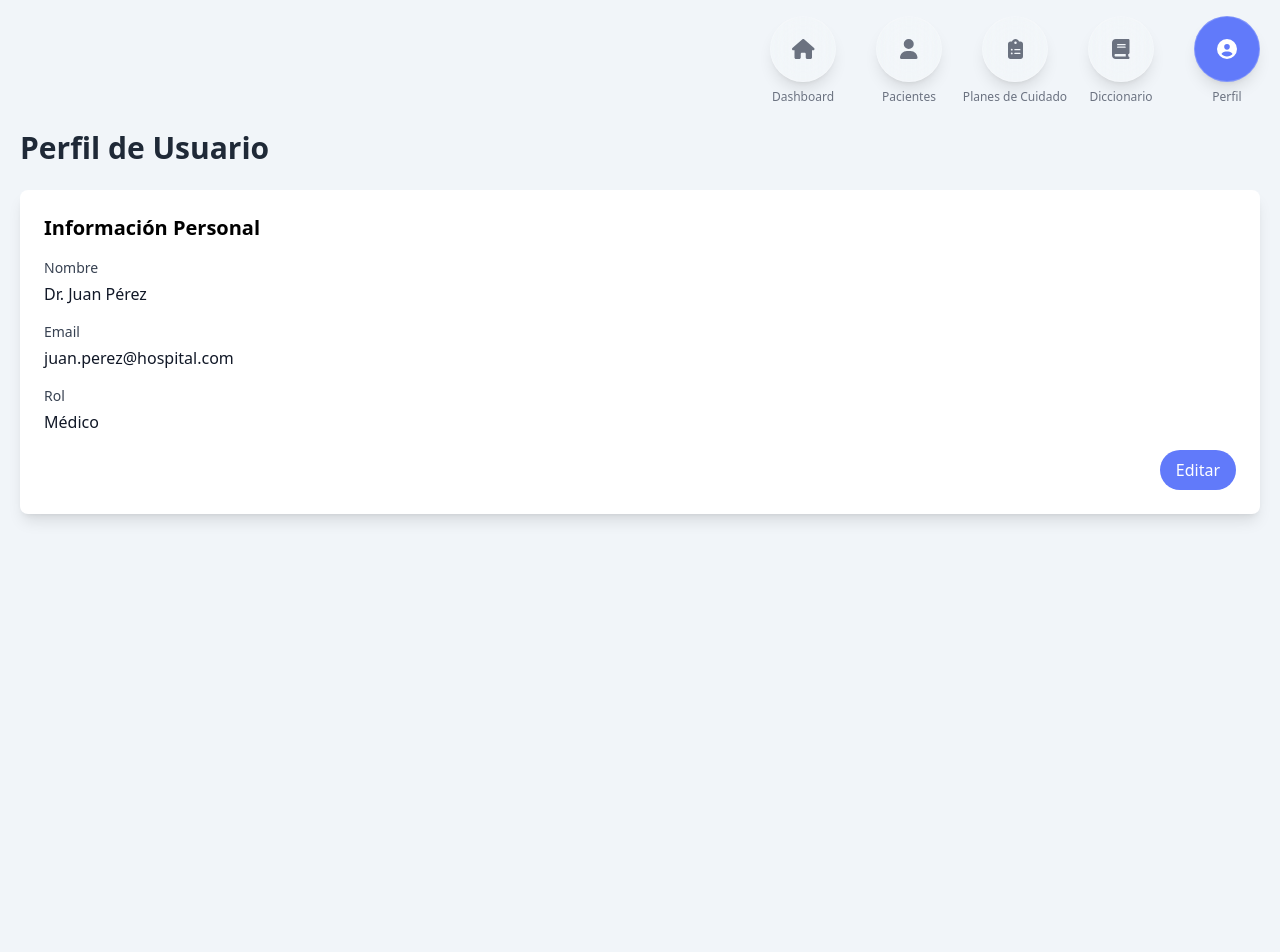
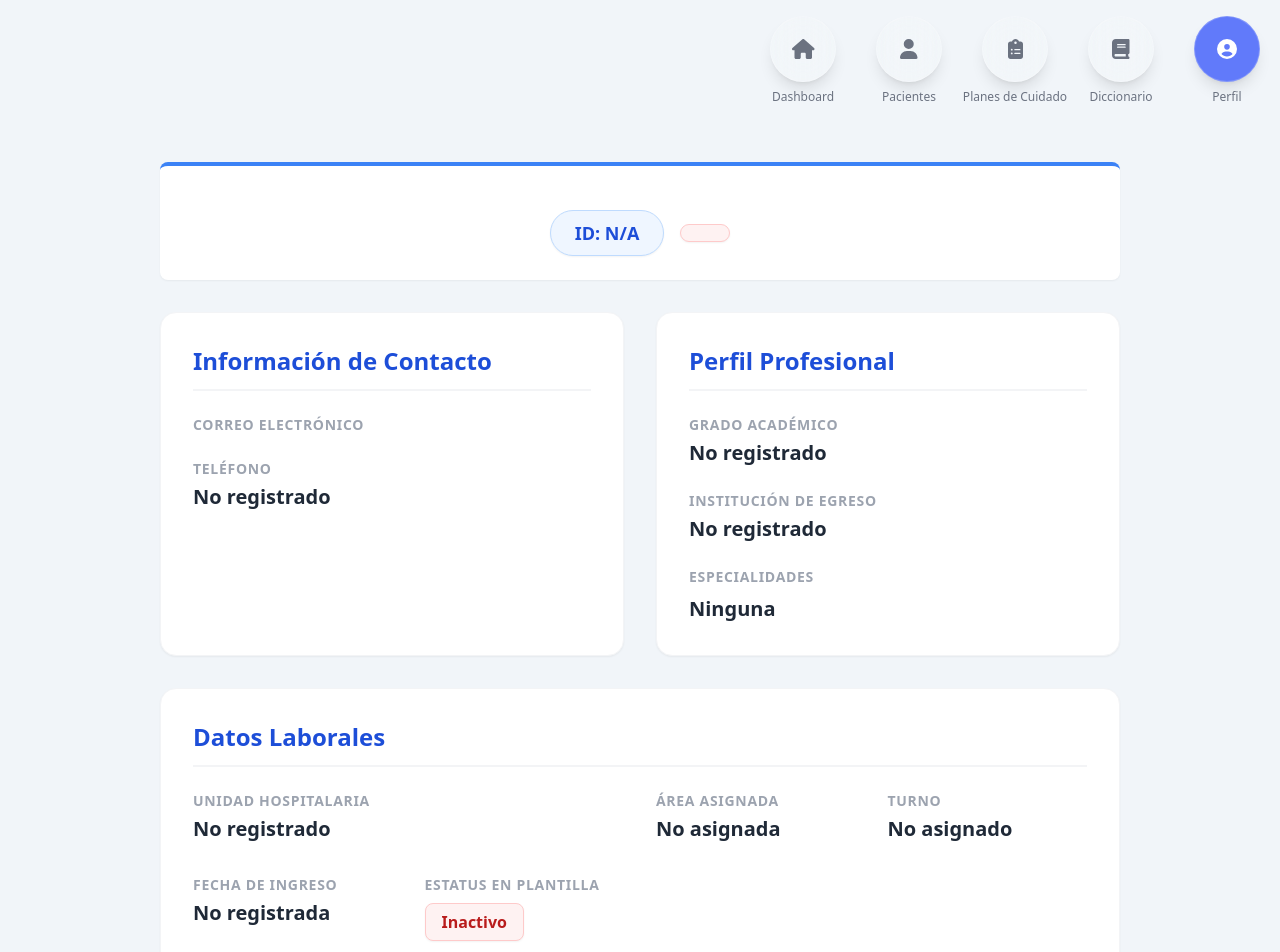
Before and after one commit to PabloHdzDev/3N-Care-Plans, a React (Vite) app: page /profile in a window 1280 px wide. Shown: the top 952 px of the page. Before the commit the page ends 800 px from the top, so only its background shows below. Built offline with nearby package versions, Linux system fonts and the light colour scheme; sample sign-in values are in the browser's storage.

Commit message:
Se agrega vista perfil dinamica

```diff
--- a/src/views/ProfileView.jsx
+++ b/src/views/ProfileView.jsx
@@ -1,76 +1,151 @@
-import { useState } from 'react';
-import Button from '@/components/shared/Button';
+import { useState, useEffect } from 'react';
+import { useNavigate } from 'react-router-dom';
 
 export default function ProfileView() {
-    const [isEditing, setIsEditing] = useState(false);
+    const navigate = useNavigate();
+
     const [user, setUser] = useState({
-        name: 'Dr. Juan Pérez',
-        email: 'juan.perez@hospital.com',
-        role: 'Médico',
+        cuenta: { id_interno: '', correo_electronico: '', rol: '', estado_cuenta: '' },
+        identidad: { nombre: '', apellido_paterno: '', apellido_materno: '' },
+        contacto: { telefono: '' },
+        perfil_profesional: { grado_academico: '', especialidades: [], institucion_egreso: '' },
+        datos_laborales: { unidad_hospitalaria: '', area_asignada: '', turno: '', fecha_ingreso: '', esta_activo: false }
     });
 
-    const handleSave = () => {
-        setIsEditing(false);
-        // Aquí podrías enviar los datos actualizados a una API
+    useEffect(() => {
+        const storedUser = sessionStorage.getItem('user');
+        if (storedUser) {
+            const userData = JSON.parse(storedUser);
+            setUser(prevUser => ({
+                ...prevUser,
+                cuenta: { ...prevUser.cuenta, ...(userData.cuenta || {}) },
+                identidad: { ...prevUser.identidad, ...(userData.identidad || {}) },
+                contacto: { ...prevUser.contacto, ...(userData.contacto || {}) },
+                perfil_profesional: { ...prevUser.perfil_profesional, ...(userData.perfil_profesional || {}) },
+                datos_laborales: { ...prevUser.datos_laborales, ...(userData.datos_laborales || {}) }
+            }));
+        }
+    }, []);
+
+    const handleLogout = () => {
+        sessionStorage.removeItem('user');
+        localStorage.removeItem('user');
+        navigate('/'); // Redirige a la vista de login
     };
 
     return (
-        <div className="space-y-6">
-            <h1 className="text-3xl font-bold text-gray-800">Perfil de Usuario</h1>
+        <div className="max-w-5xl mx-auto w-full px-4 sm:px-6 lg:px-8 py-8 space-y-8">
 
-            <div className="bg-white p-6 rounded-lg shadow-lg">
-                <h2 className="text-xl font-semibold mb-4">Información Personal</h2>
-
-                {/* Nombre */}
-                <div className="mb-4">
-                    <label className="block text-sm font-medium text-gray-700">Nombre</label>
-                    {isEditing ? (
-                        <input
-                            type="text"
-                            value={user.name}
-                            onChange={(e) => setUser({ ...user, name: e.target.value })}
-                            className="mt-1 block w-full rounded-md border-gray-300 shadow-sm focus:border-blue-500 focus:ring-blue-500"
-                        />
-                    ) : (
-                        <p className="mt-1 text-gray-900">{user.name}</p>
-                    )}
+            <div className="flex flex-col items-center justify-center bg-white p-6 rounded-lg shadow-sm border-t-4 border-blue-500 gap-4 text-center">
+                <div>
+                    <h1 className="text-3xl font-bold text-gray-800">
+                        {user.identidad.nombre} {user.identidad.apellido_paterno} {user.identidad.apellido_materno}
+                    </h1>
+                    <p className="text-gray-500 capitalize mt-1 font-medium">
+                        {user.cuenta.rol} {user.datos_laborales.area_asignada ? `| ${user.datos_laborales.area_asignada}` : ''}
+                    </p>
                 </div>
 
-                {/* Email */}
-                <div className="mb-4">
-                    <label className="block text-sm font-medium text-gray-700">Email</label>
-                    {isEditing ? (
-                        <input
-                            type="email"
-                            value={user.email}
-                            onChange={(e) => setUser({ ...user, email: e.target.value })}
-                            className="mt-1 block w-full rounded-md border-gray-300 shadow-sm focus:border-blue-500 focus:ring-blue-500"
-                        />
-                    ) : (
-                        <p className="mt-1 text-gray-900">{user.email}</p>
-                    )}
+                <div className="flex items-center justify-center gap-4">
+                    <span className="bg-blue-50 text-blue-700 px-6 py-2 rounded-full font-bold text-lg border border-blue-200 shadow-sm whitespace-nowrap">
+                        ID: {user.cuenta.id_interno || 'N/A'}
+                    </span>
+                    <span className={`px-6 py-2 rounded-full text-lg font-bold capitalize shadow-sm border whitespace-nowrap ${user.cuenta.estado_cuenta === 'activo' ? 'bg-green-50 text-green-700 border-green-200' : 'bg-red-50 text-red-700 border-red-200'}`}>
+                        {user.cuenta.estado_cuenta}
+                    </span>
+                </div>
+            </div>
+
+            <div className="grid grid-cols-1 lg:grid-cols-2 gap-8">
+
+                <div className="bg-white p-8 rounded-2xl shadow-sm border border-gray-100 hover:shadow-md transition-shadow">
+                    <h2 className="text-2xl font-bold mb-6 text-blue-700 border-b-2 border-gray-100 pb-3">Información de Contacto</h2>
+                    <div className="space-y-6">
+                        <div>
+                            <label className="block text-sm font-bold text-gray-400 uppercase tracking-wider mb-1">Correo Electrónico</label>
+                            <p className="font-semibold text-gray-800 text-xl break-words">{user.cuenta.correo_electronico}</p>
+                        </div>
+                        <div>
+                            <label className="block text-sm font-bold text-gray-400 uppercase tracking-wider mb-1">Teléfono</label>
+                            <p className="font-semibold text-gray-800 text-xl">{user.contacto.telefono || 'No registrado'}</p>
+                        </div>
+                    </div>
                 </div>
 
-                {/* Rol */}
-                <div className="mb-4">
-                    <label className="block text-sm font-medium text-gray-700">Rol</label>
-                    <p className="mt-1 text-gray-900">{user.role}</p>
+                <div className="bg-white p-8 rounded-2xl shadow-sm border border-gray-100 hover:shadow-md transition-shadow">
+                    <h2 className="text-2xl font-bold mb-6 text-blue-700 border-b-2 border-gray-100 pb-3">Perfil Profesional</h2>
+                    <div className="space-y-6">
+                        <div>
+                            <label className="block text-sm font-bold text-gray-400 uppercase tracking-wider mb-1">Grado Académico</label>
+                            <p className="font-semibold text-gray-800 text-xl">{user.perfil_profesional.grado_academico || 'No registrado'}</p>
+                        </div>
+                        <div>
+                            <label className="block text-sm font-bold text-gray-400 uppercase tracking-wider mb-1">Institución de Egreso</label>
+                            <p className="font-semibold text-gray-800 text-xl">{user.perfil_profesional.institucion_egreso || 'No registrado'}</p>
+                        </div>
+                        <div>
+                            <label className="block text-sm font-bold text-gray-400 uppercase tracking-wider mb-2">Especialidades</label>
+                            <div className="flex flex-wrap gap-3">
+                                {user.perfil_profesional.especialidades?.length > 0 ? (
+                                    user.perfil_profesional.especialidades.map((esp, idx) => (
+                                        <span key={idx} className="bg-gray-50 text-gray-700 px-4 py-2 rounded-lg text-base font-medium border border-gray-200 shadow-sm">
+                                            {esp}
+                                        </span>
+                                    ))
+                                ) : (
+                                    <p className="font-semibold text-gray-800 text-xl">Ninguna</p>
+                                )}
+                            </div>
+                        </div>
+                    </div>
                 </div>
 
-                {/* Botones */}
-                <div className="flex justify-end gap-4">
-                    {isEditing ? (
-                        <>
-                            <Button onClick={() => setIsEditing(false)} variant="secondary">
-                                Cancelar
-                            </Button>
-                            <Button onClick={handleSave}>Guardar</Button>
-                        </>
-                    ) : (
-                        <Button onClick={() => setIsEditing(true)}>Editar</Button>
-                    )}
+                <div className="bg-white p-8 rounded-2xl shadow-sm border border-gray-100 hover:shadow-md transition-shadow lg:col-span-2">
+                    <h2 className="text-2xl font-bold mb-6 text-blue-700 border-b-2 border-gray-100 pb-3">Datos Laborales</h2>
+                    <div className="grid grid-cols-1 sm:grid-cols-2 lg:grid-cols-4 gap-8">
+                        <div className="sm:col-span-2">
+                            <label className="block text-sm font-bold text-gray-400 uppercase tracking-wider mb-1">Unidad Hospitalaria</label>
+                            <p className="font-semibold text-gray-800 text-xl">{user.datos_laborales.unidad_hospitalaria || 'No registrado'}</p>
+                        </div>
+                        <div>
+                            <label className="block text-sm font-bold text-gray-400 uppercase tracking-wider mb-1">Área Asignada</label>
+                            <p className="font-semibold text-gray-800 text-xl">{user.datos_laborales.area_asignada || 'No asignada'}</p>
+                        </div>
+                        <div>
+                            <label className="block text-sm font-bold text-gray-400 uppercase tracking-wider mb-1">Turno</label>
+                            <p className="font-semibold text-gray-800 text-xl">{user.datos_laborales.turno || 'No asignado'}</p>
+                        </div>
+                        <div>
+                            <label className="block text-sm font-bold text-gray-400 uppercase tracking-wider mb-1">Fecha de Ingreso</label>
+                            <p className="font-semibold text-gray-800 text-xl">
+                                {user.datos_laborales.fecha_ingreso
+                                    ? new Date(user.datos_laborales.fecha_ingreso).toLocaleDateString()
+                                    : 'No registrada'}
+                            </p>
+                        </div>
+                        <div>
+                            <label className="block text-sm font-bold text-gray-400 uppercase tracking-wider mb-1">Estatus en Plantilla</label>
+                            <p className={`inline-block px-4 py-1.5 rounded-lg text-base font-bold mt-1 shadow-sm border ${user.datos_laborales.esta_activo ? 'bg-green-50 text-green-700 border-green-200' : 'bg-red-50 text-red-700 border-red-200'}`}>
+                                {user.datos_laborales.esta_activo ? 'Activo' : 'Inactivo'}
+                            </p>
+                        </div>
+                    </div>
                 </div>
+
             </div>
+
+            <div className="pt-6 border-t border-gray-200 flex justify-end">
+                <button
+                    onClick={handleLogout}
+                    className="flex items-center gap-2 px-8 py-3 bg-white text-red-600 border border-red-200 rounded-xl font-bold text-lg transition-all hover:bg-red-600 hover:text-white hover:border-red-600 shadow-sm"
+                >
+                    <svg xmlns="http://www.w3.org/2000/svg" className="h-6 w-6" fill="none" viewBox="0 0 24 24" stroke="currentColor">
+                        <path strokeLinecap="round" strokeLinejoin="round" strokeWidth={2} d="M17 16l4-4m0 0l-4-4m4 4H7m6 4v1a3 3 0 01-3 3H6a3 3 0 01-3-3V7a3 3 0 013-3h4a3 3 0 013 3v1" />
+                    </svg>
+                    Cerrar Sesión
+                </button>
+            </div>
+
         </div>
     );
 }
```
Also changed, not shown: 1 other file (tests, documents, lock files or other folders).
